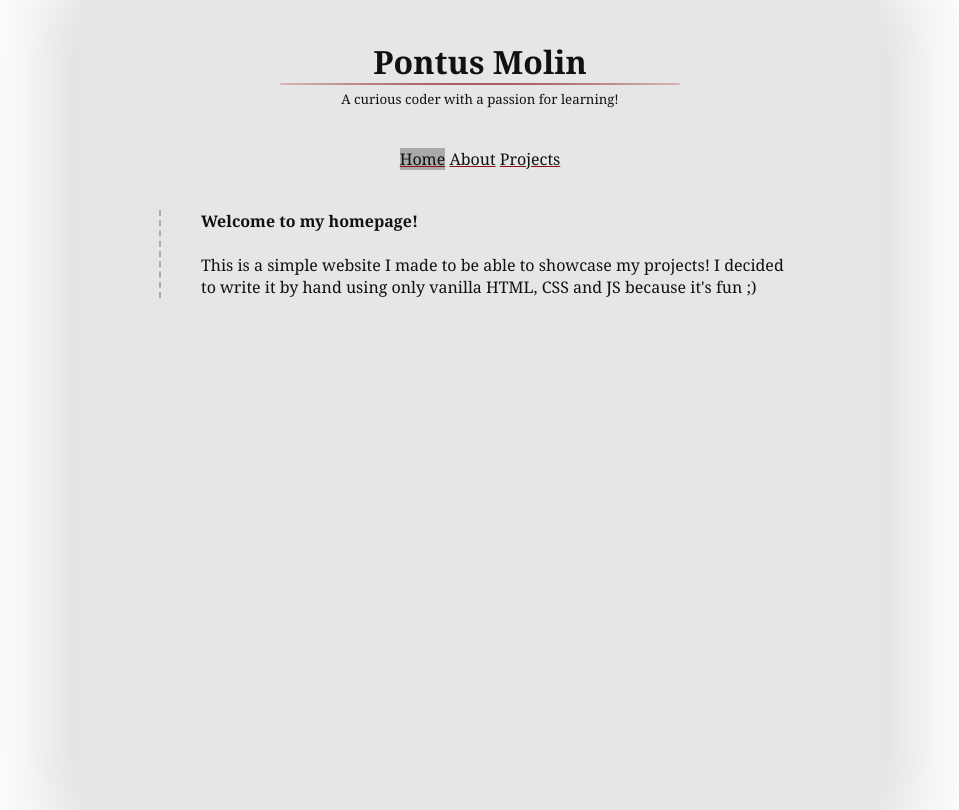
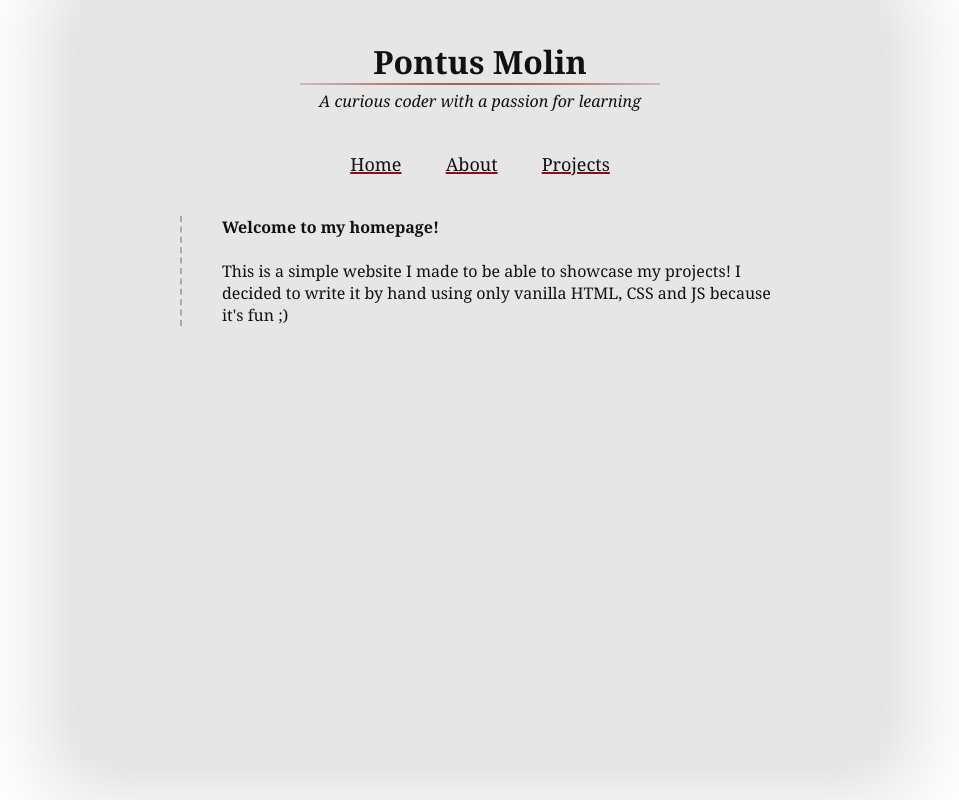
Before and after one commit to Poliky4/Poliky4.github.io, a website: page index.html in a window 1280 px wide. Shown: the whole page, without its empty margins (160-1119 px from the left). Drawn offline with Linux system fonts and the light colour scheme.

Commit message:
feat: style improvements and some refactoring
now using css variables & improved some visuals

```diff
--- a/index.html
+++ b/index.html
@@ -21,18 +21,20 @@
     <link rel="stylesheet" href="style.css" />
   </head>
   <body>
-    <div id="page">
-      <div id="title">
+    <div class="page">
+      <div class="header">
         <h1>Pontus Molin</h1>
-        <div id="titleUnderline"></div>
-        <h5>A curious coder with a passion for learning!</h5>
+        <div class="headerUnderline"></div>
+        <span>A curious coder with a passion for learning</span>
       </div>
+
       <nav>
         <a id="btnHome" href="#home">Home</a>
         <a id="btnAbout" href="#about">About</a>
         <a id="btnProjects" href="#projects">Projects</a>
       </nav>
-      <div id="content">
+
+      <div class="content">
         <div id="home">
           <h4>Welcome to my homepage!</h4>
           <br />
@@ -42,6 +44,7 @@
             because it's fun ;)
           </p>
         </div>
+
         <div id="about">
           <p>
             I started learning programming on my own when I was about fifteen by
@@ -138,6 +141,7 @@
             achievement is Javascript Lover ;)
           </p>
         </div>
+
         <div id="projects">
           <h4>
             <a href="http://pjsbackgammon.molin.ninja/">PJ's Backgammon</a>
@@ -170,7 +174,6 @@
         </div>
       </div>
     </div>
-    <!-- <div id="footer"></div> -->
     <script src="script.js"></script>
   </body>
 </html>
--- a/style.css
+++ b/style.css
@@ -1,104 +1,96 @@
+:root {
+  --white: #eee;
+  --grey: #aaa;
+  --black: #111;
+  --accent: #811;
+  --accent-light: #c11;
+  --background: rgba(220, 220, 220, 0.7);
+}
+
 * {
-  margin: 0 auto;
+  margin: 0;
   padding: 0;
-  font-family: Georgia, 'Times New Roman', Times, serif;
-  color: #111;
+  box-sizing: border-box;
 }
 
 html {
-  max-width: 1000px;
+  font-size: 10px;
   height: 100%;
 }
 
 body {
+  margin: 0 auto;
+  max-width: 1000px;
   height: 100%;
-  overflow-y: scroll;
+  font-family: Georgia, 'Times New Roman', Times, serif;
+  color: var(--black);
+  font-size: 1.6rem;
 }
 
 a {
-  color: #111;
-  text-decoration: underline #811;
+  color: var(--black);
+  text-decoration: underline var(--accent);
+  transition: text-decoration-color 125ms;
+}
+a:hover {
+  color: var(--accent);
 }
 
-#page {
+.page {
+  margin: 0 auto;
   width: 80%;
   min-height: 95%;
   padding-bottom: 5%;
-  background: rgba(220, 220, 220, 0.7);
+  background: var(--background);
   box-shadow: 0px 0px 5em 2em rgba(220, 220, 220, 1);
 }
 
-#footer {
-  width: 80%;
-  max-width: 1000px;
-  height: 10%;
-  background: linear-gradient(rgba(220, 220, 220, 0.7), #fff, #fff);
-  box-shadow: 0px 0px 5em 2em rgba(220, 220, 220, 0.7);
+.header {
+  padding: 4rem;
+  width: 100%;
+  text-align: center;
+}
+.header h1 {
+  font-size: 3.2rem;
+}
+.header span {
+  font-size: 1.6rem;
+  font-style: italic;
 }
 
-#title {
-  padding-top: 5%;
-  padding-bottom: 5%;
-  width: 100%;
-  text-align: center;
-  user-select: none;
-  cursor: default;
-}
-
-#title h5 {
-  font-weight: normal;
-}
-
-#titleUnderline {
+.headerUnderline {
+  margin: 0 auto;
   width: 50%;
   height: 2px;
   border-radius: 5em;
-  background: radial-gradient(#811, rgba(255, 255, 255, 0));
+  background: radial-gradient(var(--accent), transparent);
   margin-bottom: 5px;
 }
 
 nav {
-  user-select: none;
   text-align: center;
-  width: 75%;
+}
+nav a {
+  font-size: 1.8rem;
+  margin: 0 2rem;
+  text-decoration-thickness: 2px;
 }
 
-nav table {
-  width: 100%;
-  border-spacing: 10px;
+.content {
+  margin: 0 auto;
+  width: 75%;
+  margin-top: 5%;
+  padding-left: 5%;
+  border-left: 2px dashed var(--grey);
 }
 
-nav table td {
-  border-radius: 25px;
-  padding: 2%;
-  text-decoration: bold;
-  height: 100%;
-  width: 33%;
-  cursor: pointer;
-  background: #bbb;
+.content h2 {
+  text-decoration: underline var(--accent);
 }
 
-nav table td:hover,
-nav table td:active,
-nav table td:focus {
-  background: #aaa;
-  text-decoration: underline #811;
-}
-
-#content {
-  margin-top: 5%;
-  width: 75%;
-  padding-left: 5%;
-  border-left: 2px dashed #aaa;
-}
-
-#content h2 {
-  text-decoration: underline #811;
-}
-
-#content h3 {
+.content h3 {
   text-align: center;
-  text-decoration: underline #111;
+  text-decoration: underline var(--black);
 }
 
 .hidden {
@@ -106,8 +98,12 @@ nav table td:focus {
 }
 
 .selected {
-  background: #aaa;
-  text-decoration: underline #811;
+  text-decoration-color: var(--accent);
+}
+
+::selection {
+  color: var(--accent);
+  background-color: transparent;
 }
 
 /*
@@ -129,7 +125,7 @@ nav table td:focus {
 }
 
 @media (max-width: 500px) {
-  #page,
+  .page,
   #footer {
     width: 100%;
   }
```
